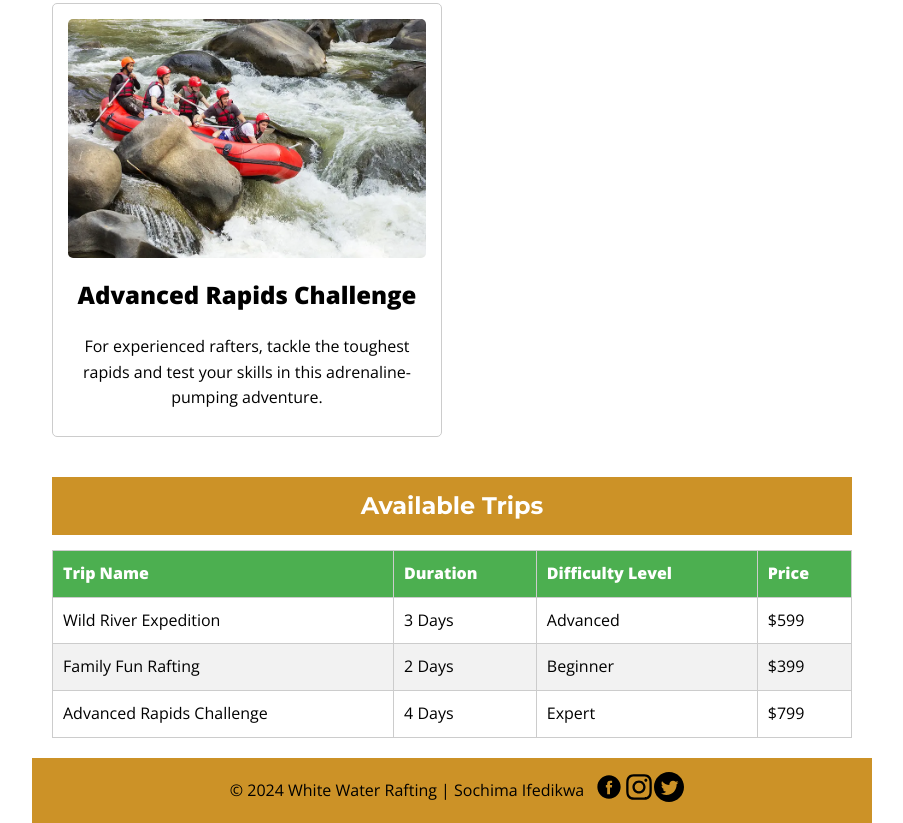
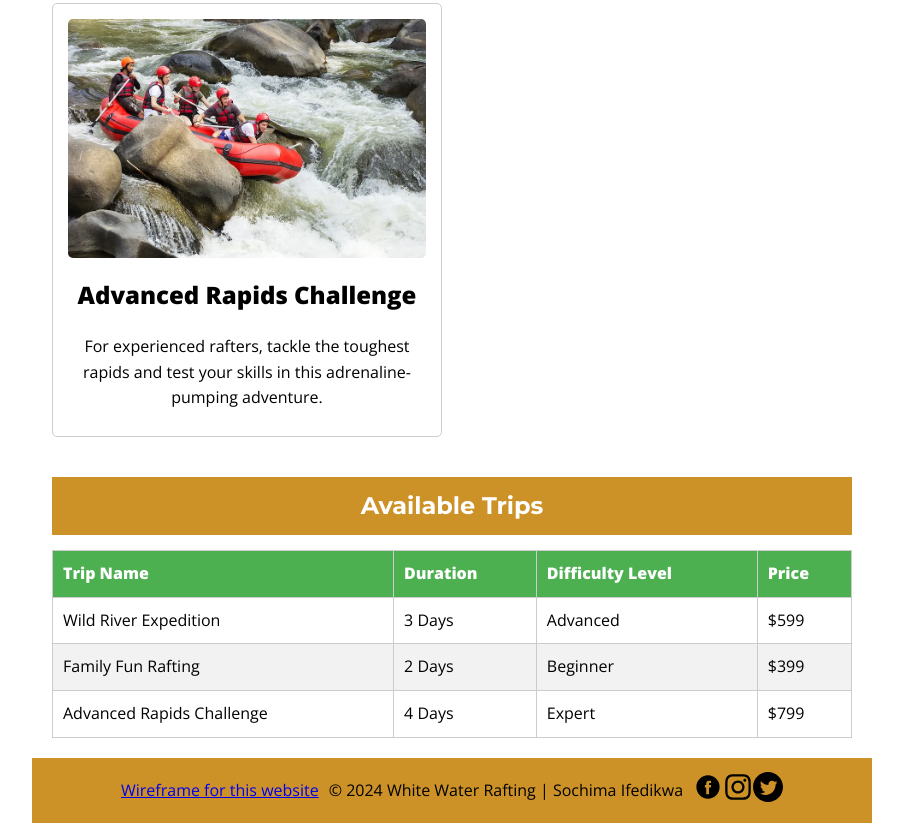
Before and after one commit to sochima-ifedikwa/wdd130, a plain HTML site: page wwr/trips.html in a window 1280 px wide. Shown: the part 827-1650 px from the top of the page, without its empty margins (188-1091 px from the left). Drawn offline with nearby package versions, Linux system fonts and the light colour scheme.

Commit message:
"Added wireframe link and empty lines to trips.html"

```diff
--- a/wwr/trips.html
+++ b/wwr/trips.html
@@ -83,9 +83,11 @@
                 </tbody>
             </table>
         </section>
+
     </main>
 
     <footer>
+        <a href="images/trips_html_wireframe.webp" target="_blank">Wireframe for this website</a>
         <p>&copy; 2024 White Water Rafting | Sochima Ifedikwa</p>
         <nav class="social-nav">
             <a href="https://www.facebook.com/"><img src="images/facebook_logo_icon.svg" alt="Facebook"></a>
```
Also changed, not shown: wwr/images/trips_html_wireframe.webp (added).
